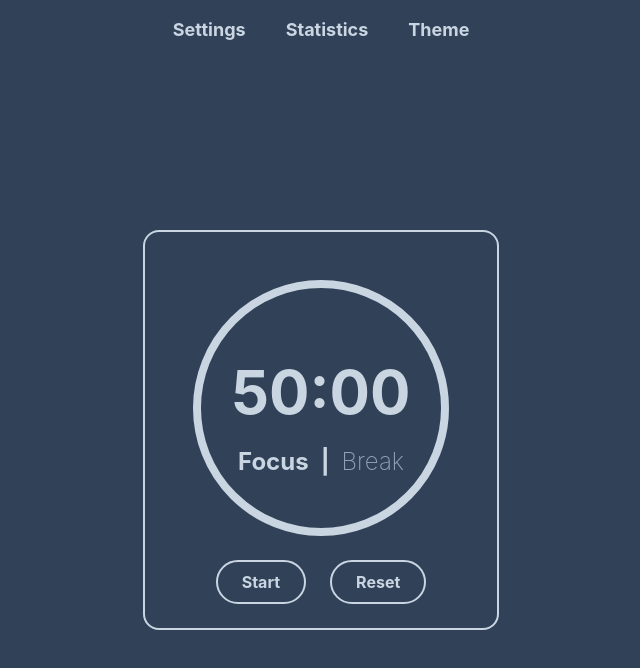
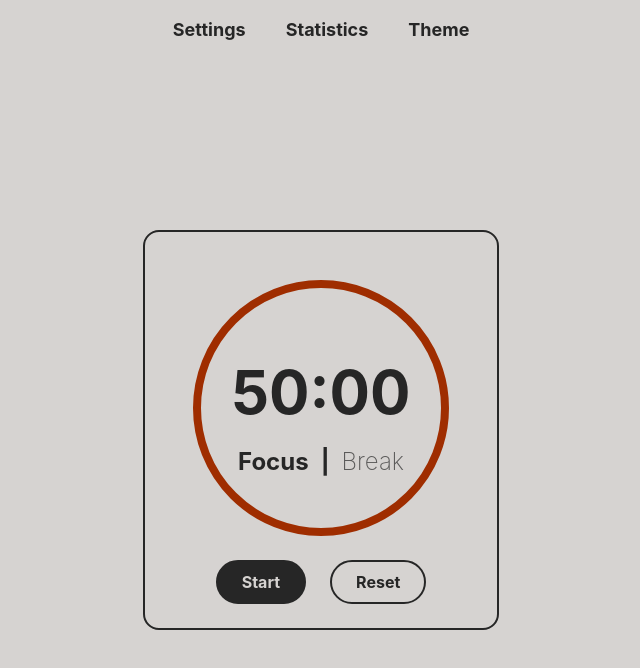
Before and after one commit to aleksandre-Gg/pomodoro-web, a website: page index.html in a window 1280 px wide. Shown: the whole page, without its empty margins (319-959 px from the left). Drawn offline with Linux system fonts and the light colour scheme.

Commit message:
feat: update application colors

```diff
--- a/index.html
+++ b/index.html
@@ -7,32 +7,32 @@
     <link href="./dist/output.css" rel="stylesheet">
 	<script src="timer-logic.js" defer></script>
 </head>
-<body class="bg-slate-700 min-h-screen flex flex-col font-inter font-bold">
+<body class="bg-stone-300 min-h-screen flex flex-col font-inter font-bold">
   <!--nav-->
-  <header class="w-full text-lg text-slate-300">
+  <header class="w-full text-lg text-neutral-800">
 	<nav class="flex gap-6 md:gap-10 p-4 justify-center">
-		<a href="#" class="hover:text-sky-200 transition">Settings</a>
-		<a href="#" class="hover:text-sky-200 transition">Statistics</a>
-		<a href="#" class="hover:text-sky-200 transition">Theme</a>
+		<a href="#">Settings</a>
+		<a href="#">Statistics</a>
+		<a href="#">Theme</a>
 	</nav>
   </header>
     <main class="flex justify-center items-center flex-1">
-	  <section class="border-2 border-slate-300 p-6 rounded-2xl text-center">
+	  <section class="border-2 border-neutral-800 p-6 rounded-2xl text-center">
 	<!--timer & focus container-->
-		<div class="text-slate-300 m-6 text-2xl">
-		  <div id="timer-ring" class="border-8 p-6 border-slate-300 rounded-full w-64 h-64 flex flex-col items-center justify-center">
+		<div class="text-neutral-800 m-6 text-2xl">
+		  <div id="timer-ring" class="border-8 p-6 border-orange-800 rounded-full w-64 h-64 flex flex-col items-center justify-center">
           	<div id="timer" class="text-6xl my-6"></div>
 			   <div class="flex gap-3">
 				  <span id="focus">Focus</span>
 				  <span id="divider">|</span>
-				  <span id="break" class="text-slate-400 font-extralight">Break</span>
+				  <span id="break" class="text-neutral-800/70 font-extralight">Break</span>
 				</div>
 		  	</div>
 		</div>
 	<!--buttons-->
 		<div class="action-buttons flex justify-center gap-6">
-        	<button id="start-button" class="cursor-pointer border-2 border-slate-300 rounded-full text-slate-300 px-6 py-2 hover:bg-slate-300 hover:text-slate-700 transition">Start</button>
-        	<button id="reset-button" class="cursor-pointer border-2 border-slate-300 rounded-full text-slate-300 px-6 py-2 hover:bg-slate-300 hover:text-slate-700 transition">Reset</button>
+        	<button id="start-button" class="cursor-pointer border-2 border-neutral-800 bg-neutral-800 rounded-full text-stone-300 px-6 py-2 hover:bg-stone-300 hover:text-neutral-800 transition">Start</button>
+        	<button id="reset-button" class="cursor-pointer border-2 border-neutral-800 rounded-full text-neutral-800 px-6 py-2">Reset</button>
 		</div>
 	  </section>
     </main>
```
Also changed, not shown: dist/output.css.
